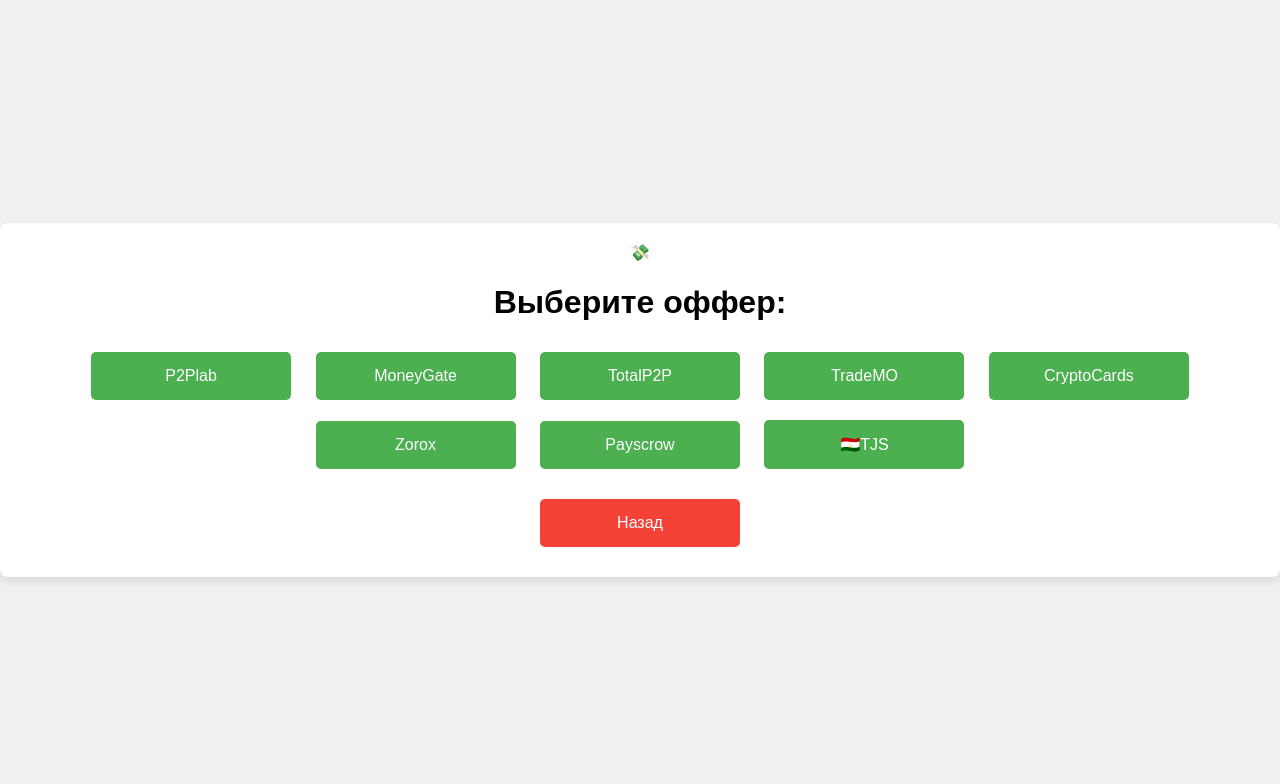
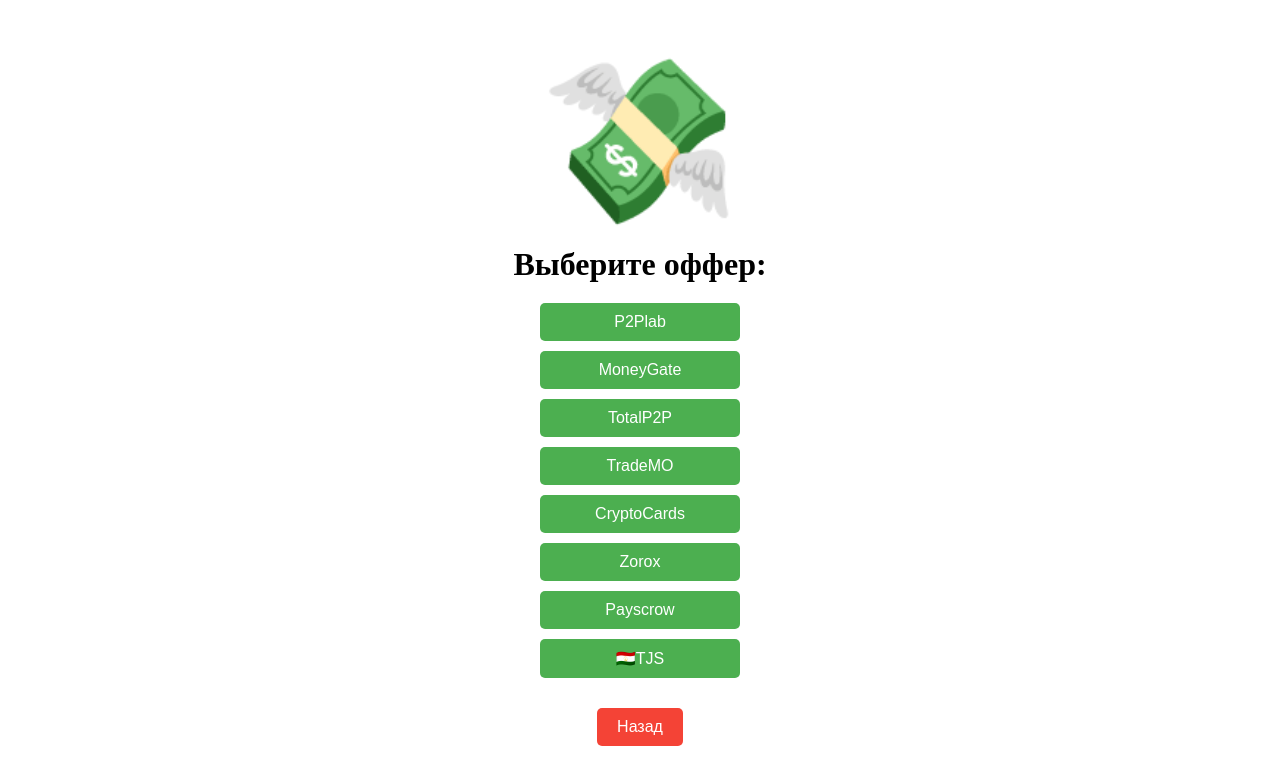
Before and after one commit to Goga220/my-web-app2, a plain HTML site: page offers.html in a window 1280 px wide. Drawn offline with Linux system fonts and the light colour scheme.

Commit message:
Update styles.css

```diff
--- a/styles.css
+++ b/styles.css
@@ -1,63 +1,53 @@
-body {
-    font-family: Arial, sans-serif;
-    background-color: #f0f0f0;
-    display: flex;
-    justify-content: center;
-    align-items: center;
-    height: 100vh;
-    margin: 0;
+/* Основной контейнер */
+.container {
+  text-align: center;
+  padding: 20px;
 }
 
-.container {
-    text-align: center;
-    background-color: #fff;
-    padding: 20px;
-    border-radius: 8px;
-    box-shadow: 0 4px 8px rgba(0, 0, 0, 0.1);
+/* Иконка 💸 */
+.money-icon {
+  display: inline-block; /* Убедитесь, что эмодзи обрабатывается как блочный элемент */
+  font-size: 10rem; /* Увеличиваем размер в 5 раз */
+  margin-top: 20px; /* Отступ сверху */
 }
 
-.emoji {
-    font-size: 5rem;
+/* Заголовок */
+h1 {
+  font-size: 2rem;
+  margin-top: 10px;
   margin-bottom: 20px;
 }
 
-.welcome h1 {
-    font-size: 2rem;
-    margin-bottom: 20px;
-}
-
-button {
+/* Кнопки офферов */
+.offers-buttons button {
+  display: block;
+  width: 200px;
+  margin: 10px auto;
+  padding: 10px;
+  font-size: 1rem;
   background-color: #4CAF50;
   color: white;
   border: none;
-    padding: 15px 32px;
-    font-size: 1rem;
+  border-radius: 5px;
   cursor: pointer;
-    border-radius: 5px;
-    margin: 10px;
-    transition: background-color 0.3s;
-    width: 200px;
 }
 
-button a {
-    color: white;
-    text-decoration: none;
-    display: block;
-}
-
-button:hover {
+.offers-buttons button:hover {
   background-color: #45a049;
 }
 
-button:active {
-    background-color: #3e8e41;
-}
-
+/* Кнопка назад */
 .back-button {
+  margin-top: 20px;
+  padding: 10px 20px;
+  font-size: 1rem;
   background-color: #f44336;
-    margin-top: 20px;
+  color: white;
+  border: none;
+  border-radius: 5px;
+  cursor: pointer;
 }
 
 .back-button:hover {
-    background-color: #da190b;
+  background-color: #d32f2f;
 }
```
Lines whose indentation alone changed are shown as unchanged.
